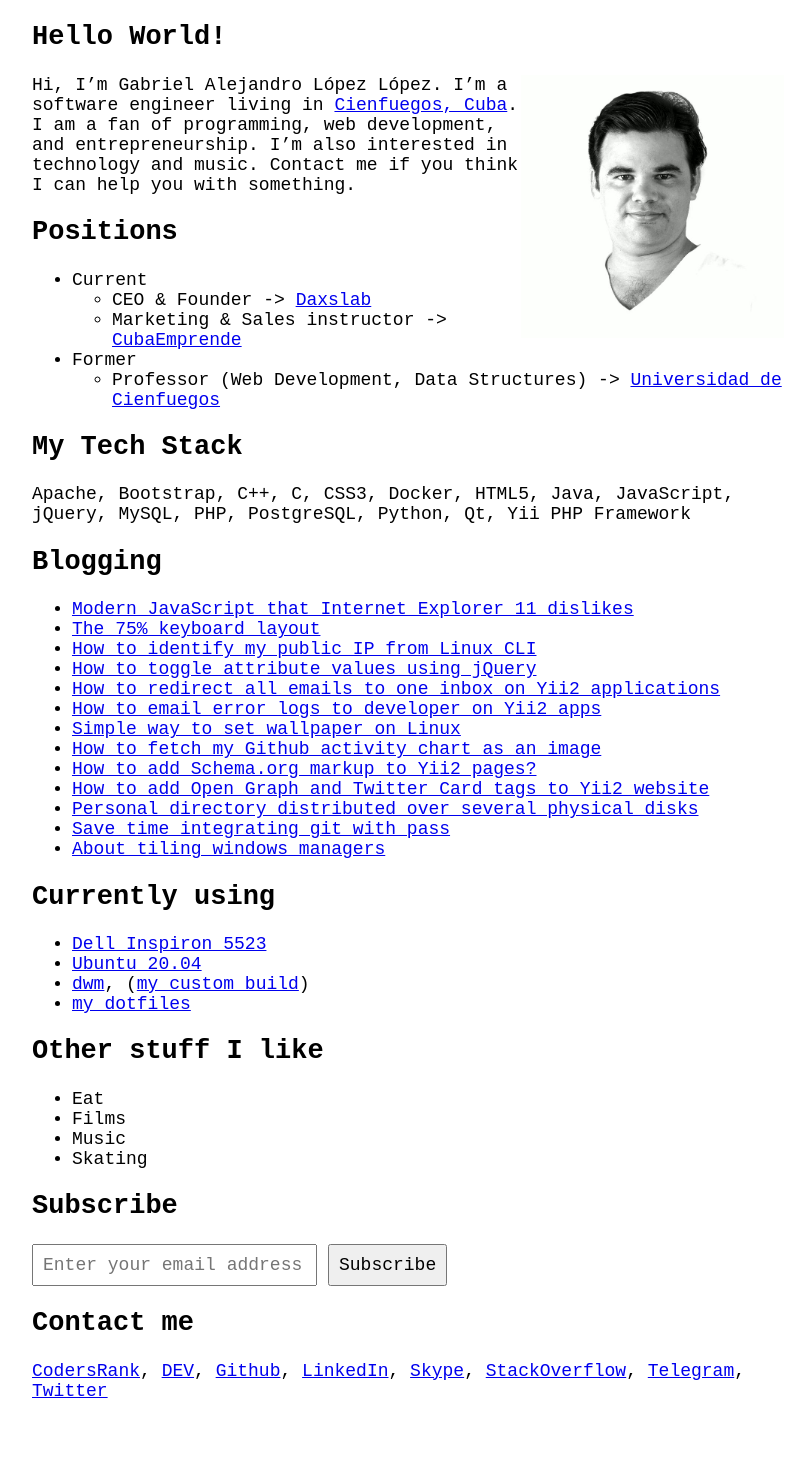
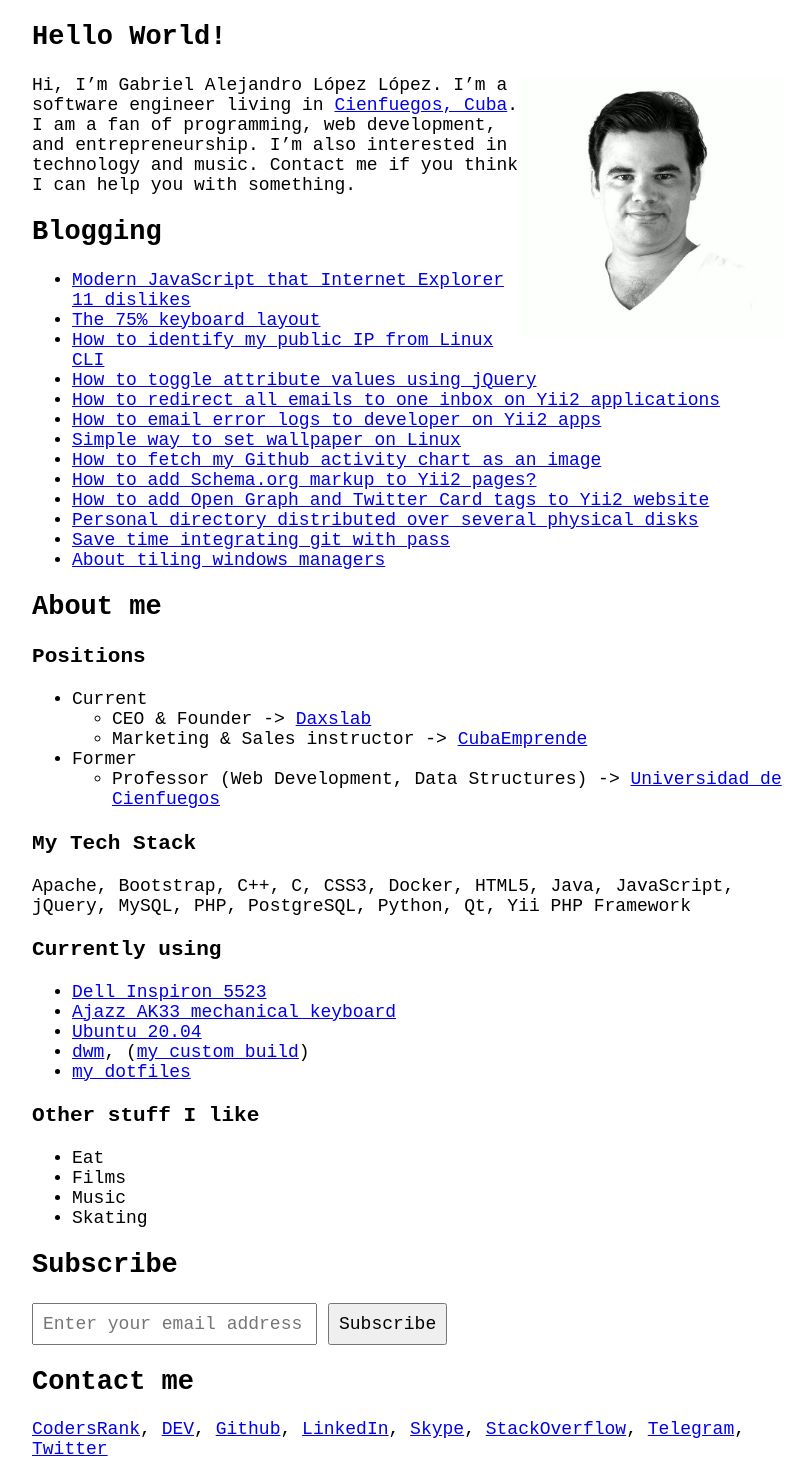
Before and after one commit to glpzzz/glpzzz.github.io, a Jekyll site: the page built from index.markdown, in a window 1280 px wide. Shown: the whole page, without its empty margins (232-1044 px from the left). Built offline with Jekyll 4.4.1, drawn with Linux system fonts in a browser that asks for light colours; before the commit the page ends 1419 px from its top, so only the background shows below that.

Commit message:
Update index.markdown

```diff
--- a/index.markdown
+++ b/index.markdown
@@ -6,7 +6,19 @@
 
 Hi, I’m Gabriel Alejandro López López. I’m a software engineer living in [Cienfuegos, Cuba](https://www.openstreetmap.org/node/259846360). I am a fan of programming, web development, and entrepreneurship. I’m also interested in technology and music. Contact me if you think I can help you with something.
 
-## Positions
+## Blogging
+
+<ul>
+    {% for post in site.posts %}
+    <li>
+        <a href="{{ post.url }}">{{ post.title }}</a>
+    </li>
+    {% endfor %}
+</ul>
+
+## About me
+
+### Positions
 
 * Current
     * CEO & Founder -> [Daxslab](https://www.daxslab.com)
@@ -15,7 +27,7 @@
 * Former
     * Professor (Web Development, Data Structures) -> [Universidad de Cienfuegos](https://www.ucf.edu.cu)
 
-## My Tech Stack
+### My Tech Stack
 
 <ul class="list-inline">
     <li>Apache</li>
@@ -36,30 +48,20 @@
     <li>Yii PHP Framework</li>
 </ul>
 
-## Blogging
-
-<ul>
-    {% for post in site.posts %}
-    <li>
-        <a href="{{ post.url }}">{{ post.title }}</a>
-    </li>
-    {% endfor %}
-</ul>
-
-## Currently using
+### Currently using
 
 * [Dell Inspiron 5523](https://www.dell.com/yu/business/p/inspiron-15z-5523/pd)
+* [Ajazz AK33 mechanical keyboard](http://www.a-jazz.com/en/h-pd-63.html)
 * [Ubuntu 20.04](https://www.ubuntu.com)
 * [dwm](https://dwm.suckless.org), ([my custom build](https://github.com/glpzzz/dwm))
 * [my dotfiles](https://github.com/glpzzz/dotfiles)
 
-## Other stuff I like
+### Other stuff I like
 
 * Eat
 * Films
 * Music
 * Skating
-
 
 <aside>
     <h2>Subscribe</h2>
```
